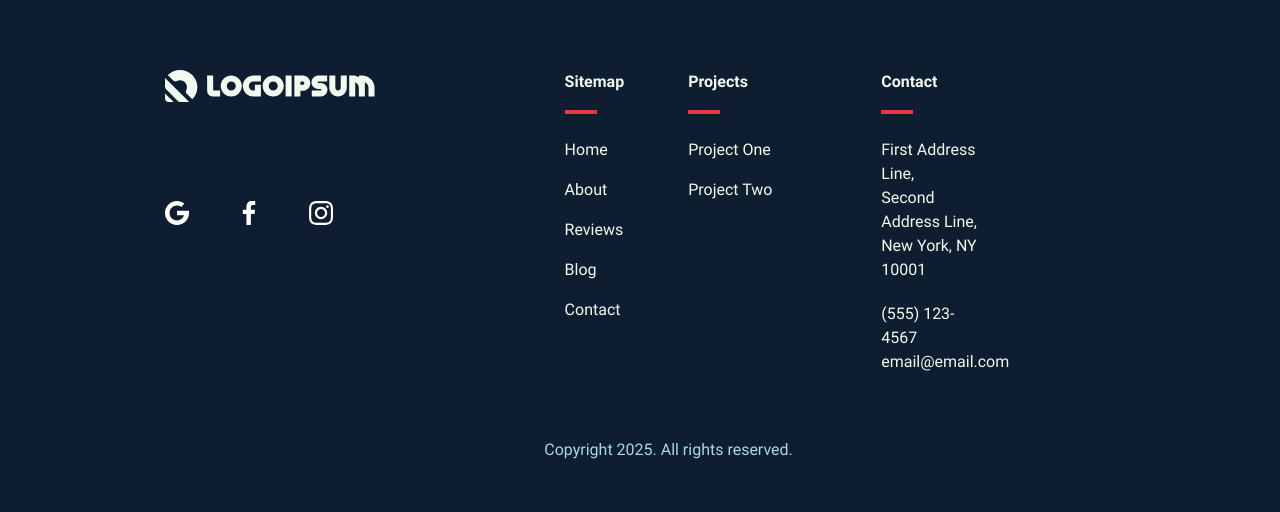
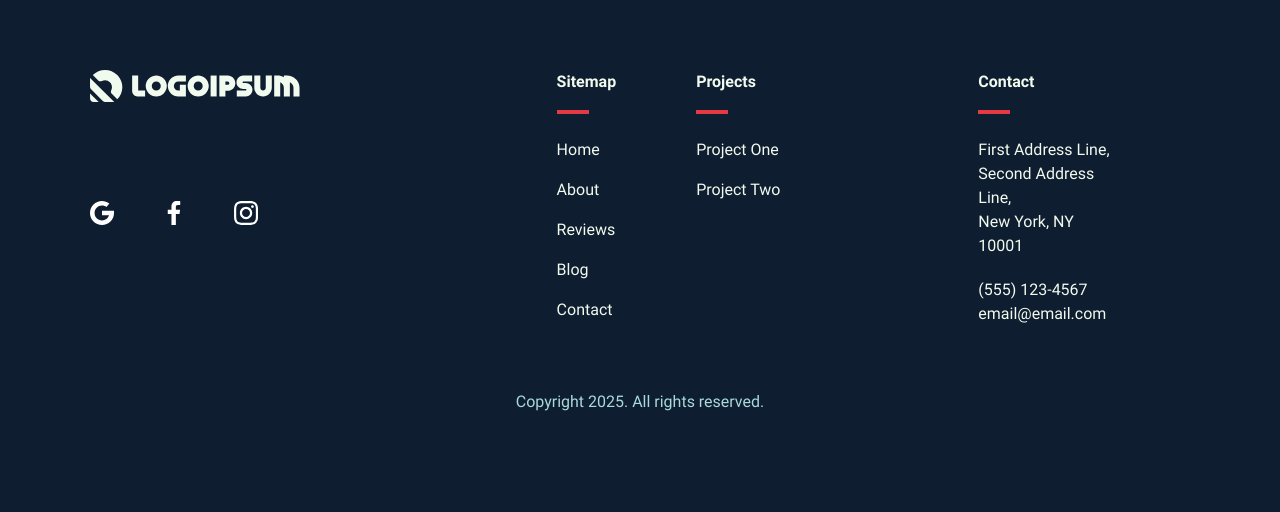
Before and after one commit to jkaps9/simple-template, a website built with webpack: page src/template.html in a window 1280 px wide. Shown: the part 2464-2976 px from the top of the page. Built offline with nearby package versions, Linux system fonts and the light colour scheme.

Commit message:
fix footer style

```diff
--- a/src/root.css
+++ b/src/root.css
@@ -941,24 +941,23 @@ header {
 @media only screen and (min-width: 64rem) {
   #footer {
     .container {
-      max-width: calc(950 / 16 * 1rem);
-      margin: 0 auto;
+      max-width: calc(var(--section-max-width) / 16 * 1rem);
       height: 100%;
       display: grid;
-      grid-template-columns: auto auto auto;
+      grid-template-columns: repeat(3, auto);
       grid-template-rows: auto auto 1fr auto;
       grid-template-areas:
         "logo links contact"
         "social links contact"
         ". links contact"
-        ". copy .";
+        "copy copy copy";
       align-items: start;
+      justify-items: center;
     }
 
     .logo-container {
-      width: auto;
-      max-width: calc(305 / 16 * 1rem);
       grid-area: logo;
+      justify-self: flex-end;
     }
 
     .logo {
@@ -967,11 +966,14 @@ header {
 
     .link-container {
       grid-area: links;
+      gap: 5rem;
     }
 
     .social-container {
+      width: 100%;
       grid-area: social;
       justify-content: flex-start;
+      justify-self: flex-end;
       gap: 3rem;
     }
 
```
